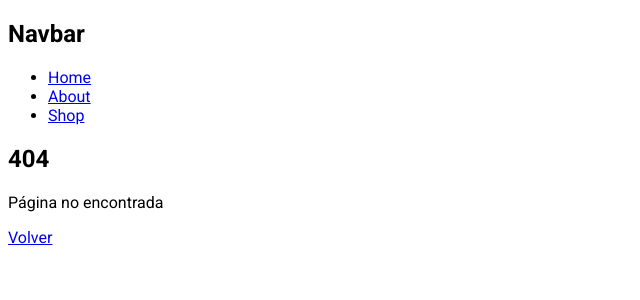
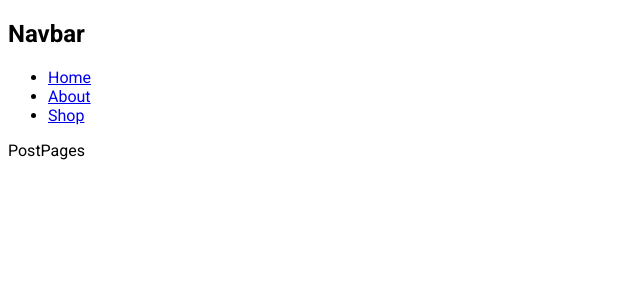
Before and after one commit to jlcarrascof/NextJs-Fundamentals, a Next.js app in the folder mynextproject/: page /posts in a window 1280 px wide. Before the commit this address had no page. Shown: the top 300 px of the page, without its empty margins (0-640 px from the left). Built offline with nearby package versions, Linux system fonts and the light colour scheme.

Commit message:
Add a new route Posts

```diff
--- a/mynextproject/app/layout.jsx
+++ b/mynextproject/app/layout.jsx
@@ -5,7 +5,6 @@ export const metadata = {
   title: 'Mi tienda con Next.js - HomePage',
   description: 'Esta es la página de inicio de mi tienda con Next.js',
   keywords: 'tienda, next.js, ecommerce',
-
 }
 
 const roboto = Roboto({
--- /dev/null
+++ b/mynextproject/app/posts/page.jsx
@@ -0,0 +1,7 @@
+function PostPages() {
+  return (
+    <div>PostPages</div>
+  )
+}
+
+export default PostPages
--- a/mynextproject/components/Users.jsx
+++ b/mynextproject/components/Users.jsx
@@ -5,7 +5,7 @@ import { useEffect } from 'react'
 function Users() {
 
   useEffect(() => {
-    alert('Users component mounted!')
+    // alert('Users component mounted!')
   }, [])
 
   return (
```
